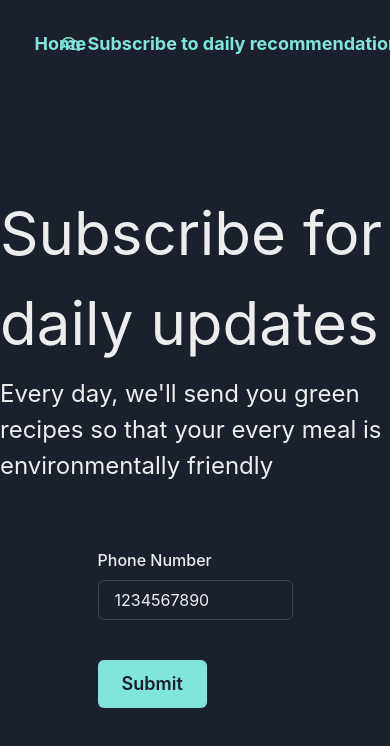
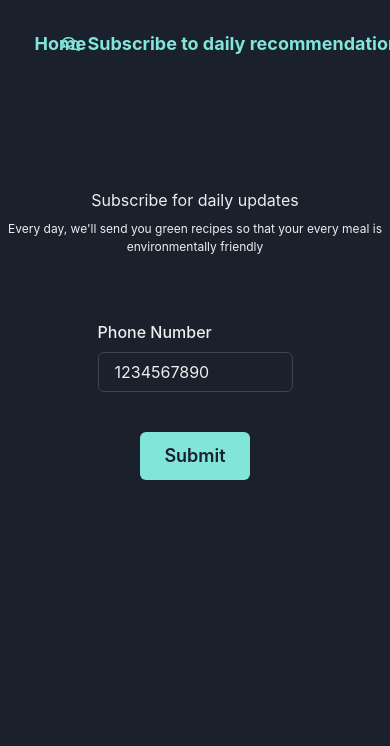
Before and after one commit to benthecoder/foodprint, a React (Create React App) app in the folder frontend/: page /subscribe in a window 390 px wide. Shown: the top 746 px of the page. Built offline with nearby package versions, Linux system fonts and the light colour scheme.

Commit message:
add responsive to subscribe page

```diff
--- a/frontend/src/pages/Subscribe.tsx
+++ b/frontend/src/pages/Subscribe.tsx
@@ -7,6 +7,7 @@ import {
   Text,
   VStack,
   Link,
+  Center,
 } from '@chakra-ui/react';
 import { Formik, Form, Field } from 'formik';
 import { useToast } from '@chakra-ui/react';
@@ -43,11 +44,11 @@ function Subscribe() {
   return (
     <>
       <Navbar />
-      <VStack>
-        <Text mt={100} fontSize='6xl'>
+      <VStack textAlign='center'>
+        <Text mt={100} fontSize={{ base: 'md', sm: '2xl', md: '8xl' }}>
           Subscribe for daily updates
         </Text>
-        <Text fontSize='2xl'>
+        <Text fontSize={{ base: 'xs', sm: 'md', md: '2xl' }}>
           Every day, we'll send you green recipes so that your every meal is
           environmentally friendly
         </Text>
```
